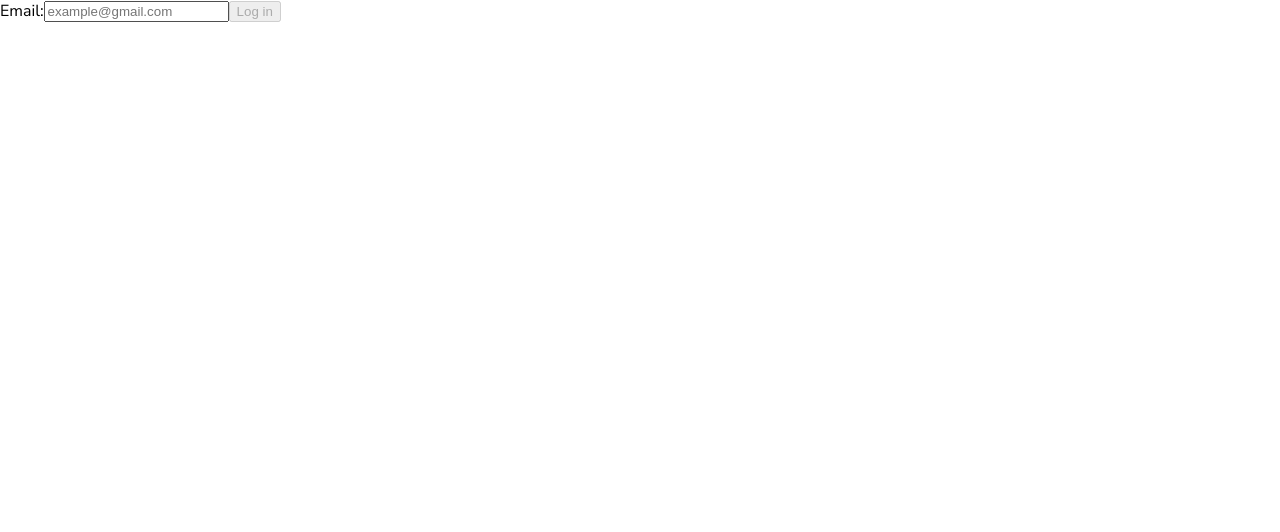
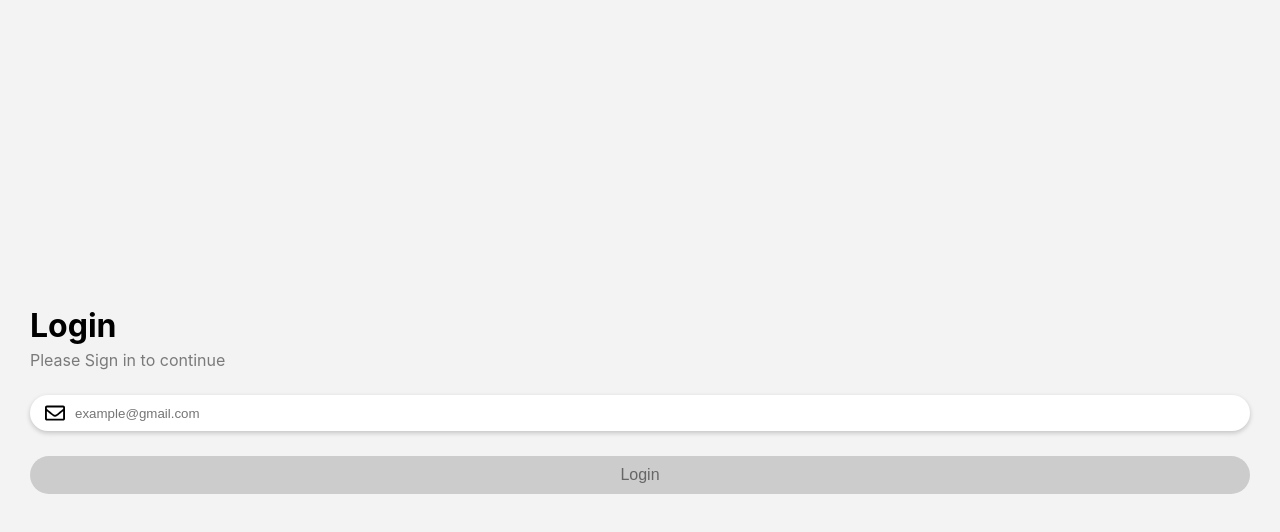
Before and after one commit to ElmiraZeynalova/pwa-workout-tracker, a React (Vite) app: page / in a window 1280 px wide. Shown: the top 532 px of the page. Built offline with nearby package versions, Linux system fonts and the light colour scheme; no server answers.

Commit message:
ui updated

```diff
--- a/dev-dist/sw.js
+++ b/dev-dist/sw.js
@@ -82,7 +82,7 @@ define(['./workbox-5a5d9309'], (function (workbox) { 'use strict';
     "revision": "3ca0b8505b4bec776b69afdba2768812"
   }, {
     "url": "index.html",
-    "revision": "0.sotb7ea97m8"
+    "revision": "0.l2bkp8i2mv8"
   }], {});
   workbox.cleanupOutdatedCaches();
   workbox.registerRoute(new workbox.NavigationRoute(workbox.createHandlerBoundToURL("index.html"), {
--- a/index.html
+++ b/index.html
@@ -2,18 +2,20 @@
 <html lang="en">
   <head>
     <meta charset="UTF-8" />
-    <meta name="viewport" content="width=device-width, initial-scale=1.0" />
-    <link rel="preconnect" href="https://fonts.googleapis.com" />
-    <link rel="preconnect" href="https://fonts.gstatic.com" crossorigin />
-    <link
-      href="https://fonts.googleapis.com/css2?family=Nunito+Sans:ital,opsz,wght@0,6..12,200..1000;1,6..12,200..1000&display=swap"
-      rel="stylesheet"
+    <meta
+      name="viewport"
+      content="width=device-width, initial-scale=1, viewport-fit=cover"
+    />
+    <meta name="apple-mobile-web-app-capable" content="yes" />
+    <meta
+      name="apple-mobile-web-app-status-bar-style"
+      content="black-translucent"
     />
     <title>Forge</title>
     <meta name="description" content="Workout traker app" />
     <link rel="icon" href="/favicon.ico" />
     <link rel="apple-touch-icon" href="/apple-touch-icon.png" sizes="180x180" />
-    <meta name="theme-color" color="#ffffff" />
+    <meta name="theme-color" content="#F3F3F3" />
   </head>
   <body>
     <div id="root"></div>
--- a/package.json
+++ b/package.json
@@ -17,6 +17,7 @@
     "dayjs": "^1.11.19",
     "react": "^19.2.0",
     "react-dom": "^19.2.0",
+    "react-icons": "^5.6.0",
     "react-router-dom": "^7.13.1",
     "swiper": "^12.1.2",
     "zustand": "^5.0.9"
--- a/src/components/DayContent.tsx
+++ b/src/components/DayContent.tsx
@@ -4,6 +4,7 @@ import {useEffect, useState} from "react"
 import type {Exercise} from '../store/workout-store'
 import LoggedExercise from './LoggedExercise'
 import {useForceRerenderStore} from "../store/force-rerender-store"
+import { AiOutlinePlus } from "react-icons/ai";
 type Workout = {
     date: string,
     exercises: Exercise[]
@@ -33,9 +34,7 @@ export default function DayContent({date}: {date: string}){
             <div className="no-workout-day">
                 <p>Workout Log Is Empty</p>
                 <NavLink to="/workouts/new" className="start-workout-btn">
-                    <svg className="plus-icon" xmlns="http://www.w3.org/2000/svg" x="0px" y="0px" width="21" height="21" viewBox="0 0 24 24">
-                        <path fillRule="evenodd" d="M 11 2 L 11 11 L 2 11 L 2 13 L 11 13 L 11 22 L 13 22 L 13 13 L 22 13 L 22 11 L 13 11 L 13 2 Z"></path>
-                    </svg>
+                    <AiOutlinePlus size={28} color="#ff5526"/>
                     Start New Workout
                 </NavLink>
             </div>
--- a/src/components/LogIn.tsx
+++ b/src/components/LogIn.tsx
@@ -1,21 +1,25 @@
 import { useUserStore } from "../store/user-store"
 import {signInUser, verifyOtp} from "../supabaseDB"
 import {useState} from 'react'
-
+import { FaRegEnvelope } from "react-icons/fa";
+import { BiDialpadAlt } from "react-icons/bi";
 export default function LogIn(){
     const email = useUserStore((state) => state.email)
     const setEmail = useUserStore((state) => state.setEmail)
     const [error, setError] = useState('')
     const [code, setCode] = useState('')
     const [loginStep, setLoginStep] = useState<'email' | 'otp'>('email')
+    const [loading, setLoading] = useState(false)
 
     async function handleLogin() {
         if (!/^[^\s@]+@[^\s@]+\.[^\s@]+$/.test(email ?? '')) {
             setError('Invalid email address')
             return
         }
+        setLoading(true)
         setError('')
         const { error } = await signInUser(email!)
+        setLoading(false)
         if (error) {
             setError(error.message)
             return
@@ -27,12 +31,11 @@ export default function LogIn(){
             setError('Enter 6-digit code')
             return
         }
-
+        setLoading(true)
         setError('')
 
         const { data, error } = await verifyOtp(email!, code)
-
-        console.log('VERIFY RESULT:', data, error)
+        setLoading(false)
 
         if (error) {
             setError(error.message)
@@ -45,8 +48,11 @@ export default function LogIn(){
     return (
         <>
             {loginStep === 'email' &&
+            <div className="login-page-layout">
+                <h1>Login</h1>
+                <p>Please Sign in to continue</p>
                 <form>
-                    <label>Email:
+                    <FaRegEnvelope color="black" size={20} />
                     <input
                         placeholder="example@gmail.com"
                         value={email ?? ''}
@@ -56,13 +62,17 @@ export default function LogIn(){
                             setError('')
                         }}
                     />
-                    </label>
+                </form>
                     {error && <p className="error">{error}</p>}
-                    <button type="button" disabled={!email} onClick={handleLogin}>Log in</button>
-                </form>}
+                    <button type="button" disabled={!email || loading} onClick={handleLogin}>{loading ? 'Sending...' : 'Login'}</button>
+
+            </div>}
             {loginStep === 'otp' &&
+            <div className="login-page-layout">
+                <h1>Verify your email</h1>
+                <p>Enter the code sent to {email}:</p>
                 <form>
-                    <label>6-digit code:
+                    <BiDialpadAlt color="black" size={20}/>
                     <input
                         type="text"
                         inputMode="numeric"
@@ -74,10 +84,10 @@ export default function LogIn(){
                             setError('')
                         }}
                     />
-                    </label>
+                    </form>
                     {error && <p className="error">{error}</p>}
-                    <button type="button" disabled={!code} onClick={handleVerify}>Verify</button>
-                </form>}
+                     <button type="button" disabled={code.length !== 6 || loading} onClick={handleVerify}>{loading ? 'Verifying...' : 'Verify'}</button>
+                </div>}
         </>
     )
 }
--- a/src/index.css
+++ b/src/index.css
@@ -1,11 +1,18 @@
 html,
 body {
   margin: 0;
-  font-family: "Nunito Sans", sans-serif;
+  padding: 0;
+  font-family:
+    -apple-system, BlinkMacSystemFont, "Segoe UI", Roboto, sans-serif;
+  -webkit-font-smoothing: antialiased;
+  text-rendering: optimizeLegibility;
+  touch-action: manipulation;
   overflow-x: hidden;
   scrollbar-width: none;
   -ms-overflow-style: none;
   overscroll-behavior: none;
+  background: #f3f3f3;
+  min-height: 100%;
 }
 
 html::-webkit-scrollbar,
@@ -15,8 +22,11 @@ body::-webkit-scrollbar {
 
 #root {
   height: 100vh;
+
   display: flex;
   flex-direction: column;
+  background: #f3f3f3;
+  padding-bottom: env(safe-area-inset-bottom);
 }
 
 main {
@@ -24,6 +34,62 @@ main {
   flex-direction: column;
   flex: 1 1 auto;
   min-height: 0;
+}
+
+.login-page-layout {
+  display: flex;
+  flex-direction: column;
+  flex: 1 1 auto;
+  padding: 30px;
+  justify-content: center;
+  h1 {
+    color: "black";
+    font-weight: 700;
+    font-size: 35;
+    margin: 0 0 5px 0;
+  }
+  p {
+    color: #7a7a7a;
+    font-weight: 400;
+    font-size: 17;
+    margin: 0 0 25px 0;
+  }
+  form {
+    display: flex;
+    flex-direction: row;
+    align-items: center;
+    gap: 10px;
+    background: white;
+    border-radius: 40px;
+    padding: 8px 15px 8px 15px;
+    margin: 0 0 25px 0;
+
+    box-shadow: 0px 2px 5px rgba(0, 0, 0, 0.2);
+  }
+  input {
+    flex-grow: 1;
+    border: 0;
+    margin: 0;
+    padding: 0;
+  }
+  input:focus {
+    outline: none;
+    border: none;
+  }
+  button {
+    padding: 10px 50px;
+    border-radius: 20px;
+    background: #ff5526;
+    color: white;
+    text-align: center;
+    font-weight: 500;
+    font-size: 16px;
+    border: 0;
+  }
+  button:disabled {
+    background: #ccc;
+    color: #666;
+  }
 }
 
 .layout {
@@ -38,7 +104,6 @@ main {
 .layout main::-webkit-scrollbar {
   display: none;
 }
-
 .swiper {
   height: 100%;
 }
@@ -58,14 +123,15 @@ header {
   position: sticky;
   top: 0;
   z-index: 10;
-  background: rgb(255, 255, 255);
+  background: #f3f3f3;
   display: flex;
   align-items: center;
   justify-content: space-between;
-  padding: 12px 15px;
+  padding: 12px;
+
   p {
-    font-weight: 600;
-    font-size: 18px;
+    font-weight: 500;
+    font-size: 19px;
     margin: 0;
   }
   svg {
@@ -84,9 +150,9 @@ header {
 .date-bar {
   position: sticky;
   top: 53px;
-  background: rgb(255, 255, 255);
+  background: #f3f3f3;
   z-index: 9;
-  padding-bottom: 15px;
+  padding: 0 6px;
 }
 
 :root {
@@ -113,6 +179,10 @@ header {
     position: relative;
     z-index: 1;
   }
+  .selected {
+    color: white;
+    font-weight: 500;
+  }
 }
 
 .selector {
@@ -120,8 +190,8 @@ header {
   width: 44px;
   height: 44px;
   border-radius: 100%;
-  background: rgba(187, 187, 192, 0.407);
-  top: 12px;
+  background: #ff5526;
+  top: 25px;
   left: 0;
   transform: translateX(var(--move-x));
   transition: transform 0.4s ease;
@@ -317,31 +387,26 @@ header {
     max-width: 40%;
   }
 }
-
 .day-content {
   height: 100%;
+  padding: 12px;
+  margin-bottom: 30px;
 }
 
 .no-workout-day {
+  height: 100%;
   display: flex;
   flex-direction: column;
   align-items: center;
-  gap: 20px;
 }
 
 .no-workout-day p {
-  margin-top: 30px;
-  font-size: 18px;
-  font-weight: 500;
-  color: #707070;
+  margin: auto 0;
+  font-size: 22px;
+  font-weight: 400;
+  color: #00000072;
 }
 
-.workout-day {
-  padding: 15px;
-  display: flex;
-  flex-direction: column;
-  gap: 20px;
-}
 .start-workout-btn {
   display: flex;
   flex-direction: column;
@@ -349,18 +414,18 @@ header {
   justify-content: center;
   gap: 5px;
   font-weight: 400;
-  font-size: 16px;
+  font-size: 17px;
   cursor: pointer;
   text-decoration: none;
-  color: #707070;
-  svg {
-    fill: rgb(104, 162, 254);
-  }
-}
-.start-workout-btn:active {
-  opacity: 0.5;
+  color: #00000072;
+  margin-bottom: 30px;
 }
 
+.workout-day {
+  display: flex;
+  flex-direction: column;
+  gap: 12px;
+}
 .logged-exercise-card {
   margin-top: 0;
   background: white;
```
Also changed, not shown: src/components/DateBar.tsx (+4 -6 lines), src/components/Home.tsx (+4 -21 lines), 1 other file (tests, documents, lock files or other folders).
